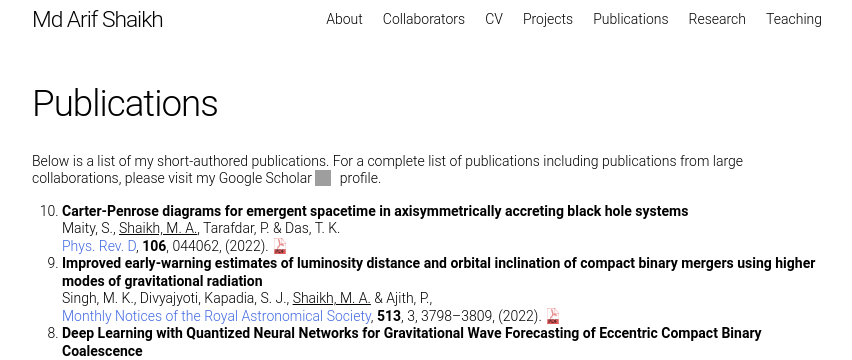
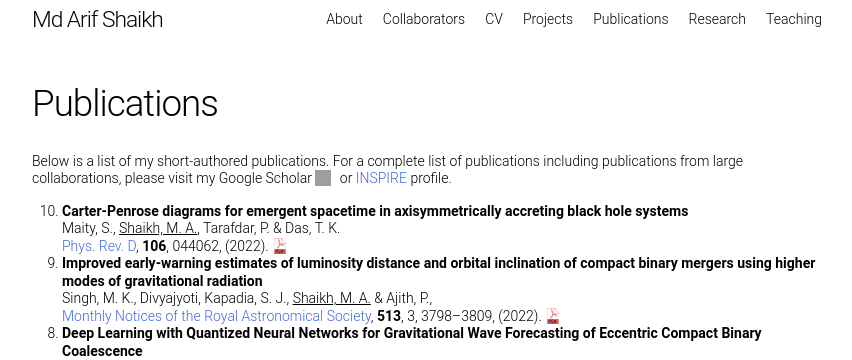
Before and after one commit to md-arif-shaikh/md-arif-shaikh.github.io, a Jekyll site: the page built from publications.md, in a window 1280 px wide. Shown: the top 360 px of the page, without its empty margins (213-1065 px from the left). Built offline with Jekyll 4.4.1, drawn with Linux system fonts in a browser that asks for light colours; our own code applies the rules of GitHub Pages for plain Markdown files; grey boxes are pictures that could not be loaded.

Commit message:
add link to inspire profile

```diff
--- a/publications.md
+++ b/publications.md
@@ -2,7 +2,7 @@
 title: "Publications"
 permalink: /publications/
 ---
-Below is a list of my short-authored publications. For a complete list of publications including publications from large collaborations, please visit my Google Scholar <a href="https://scholar.google.com/citations?user=EcFhopXwEb0C&hl=en&oi=sra"><img class="svg-icon" src="/assets/google_scholar_icon.svg"></a> profile.
+Below is a list of my short-authored publications. For a complete list of publications including publications from large collaborations, please visit my Google Scholar <a href="https://scholar.google.com/citations?user=EcFhopXwEb0C&hl=en&oi=sra"><img class="svg-icon" src="/assets/google_scholar_icon.svg"></a> or [INSPIRE](https://inspirehep.net/authors/1812025) profile.
 
 <ol reversed>
 	<li><b>Carter-Penrose diagrams for emergent spacetime in axisymmetrically accreting black hole systems</b><br>
```
